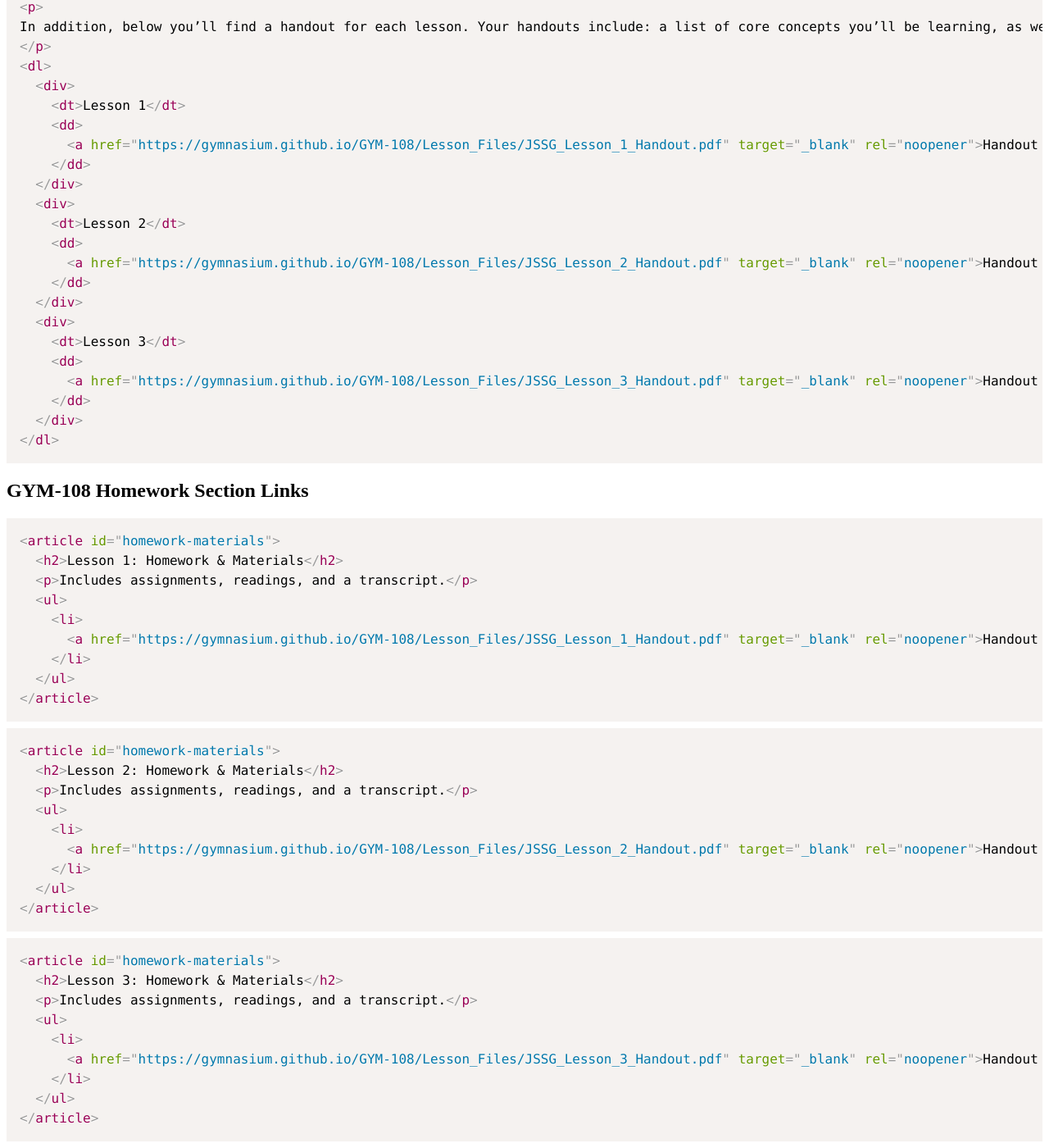
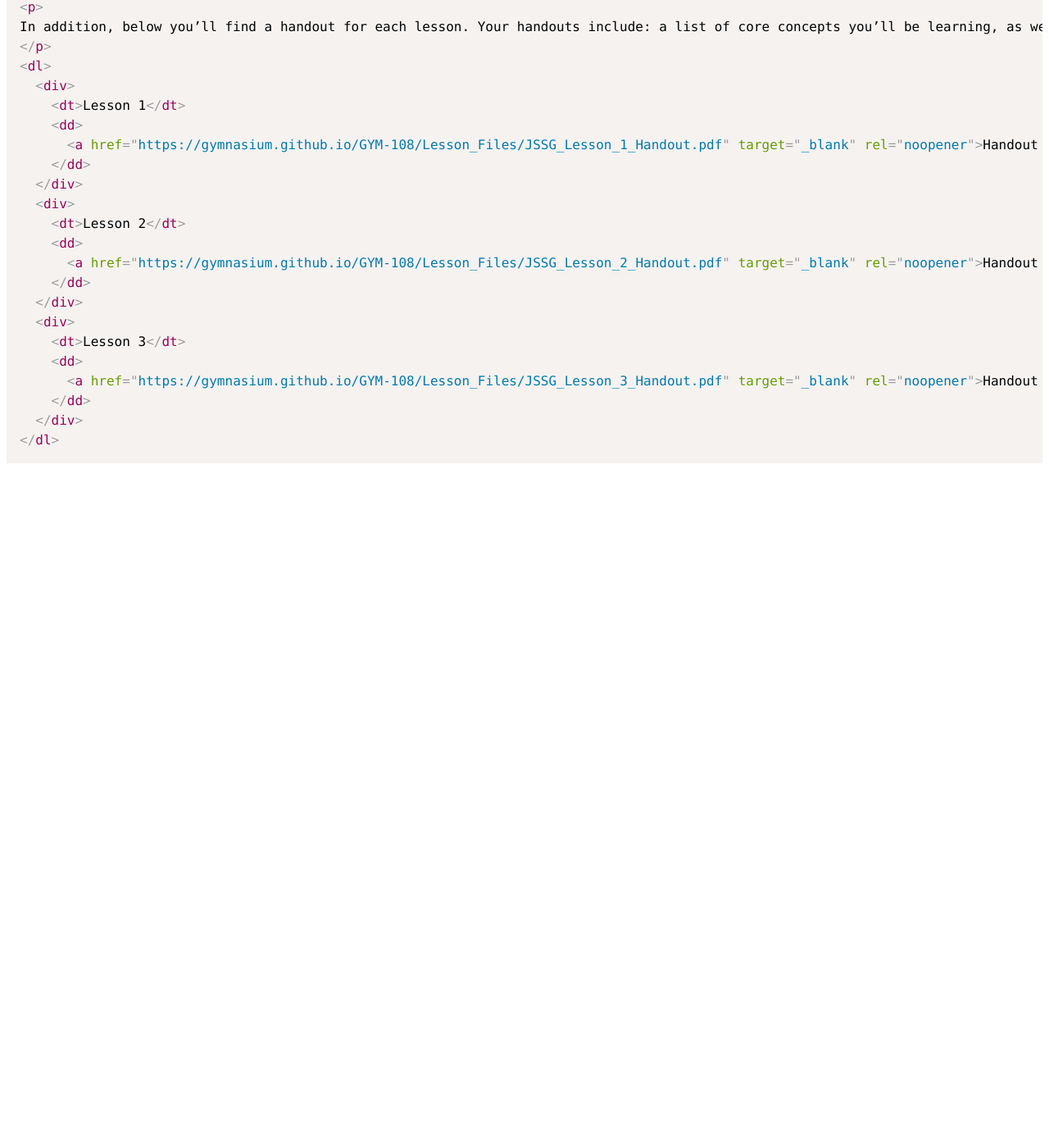
Before and after one commit to gymnasium/studio-asset-generator, a Jekyll site: the page built from GYM-108.md, in a window 1280 px wide and 1400 px high, scrolled down 158 px. Shown: the whole window at 82% size. Built offline with Jekyll 4.4.1, drawn with Linux system fonts in a browser that asks for light colours; nearby versions of some CDN libraries; comment, search, counter and statistics services are not loaded; our own code applies the rules of GitHub Pages for plain Markdown files; after the commit the page ends 900 px from its top, so only the background shows below that.

Commit message:
remove homework sections for 108 (not needed)

````diff
--- a/GYM-108.md
+++ b/GYM-108.md
@@ -31,24 +31,3 @@ In addition, below you’ll find a handout for each lesson. Your handouts includ
   </div>{% endfor %}
 </dl>
 ```
-
-## {{ page.course_ID }} Homework Section Links
-
-{% for lesson in page.lessons %}
-
-```markup
-<article id="homework-materials">
-  <h2>{{ lesson.title }}: Homework & Materials</h2>
-  <p>Includes assignments, readings, and a transcript.</p>
-  <ul>
-    <li>
-      <a href="https://gymnasium.github.io/{{ page.course_ID }}/Lesson_Files/{{ lesson.handout }}" target="_blank" rel="noopener">Handout (PDF)</a>
-    </li>{% if lesson.files %}
-    <li>
-      <a href="https://gymnasium.github.io/{{ page.course_ID }}/Lesson_Files/{{ lesson.files }}">Files (ZIP)</a>
-    </li>{% endif %}
-  </ul>
-</article>
-```
-
-{% endfor %}
````
